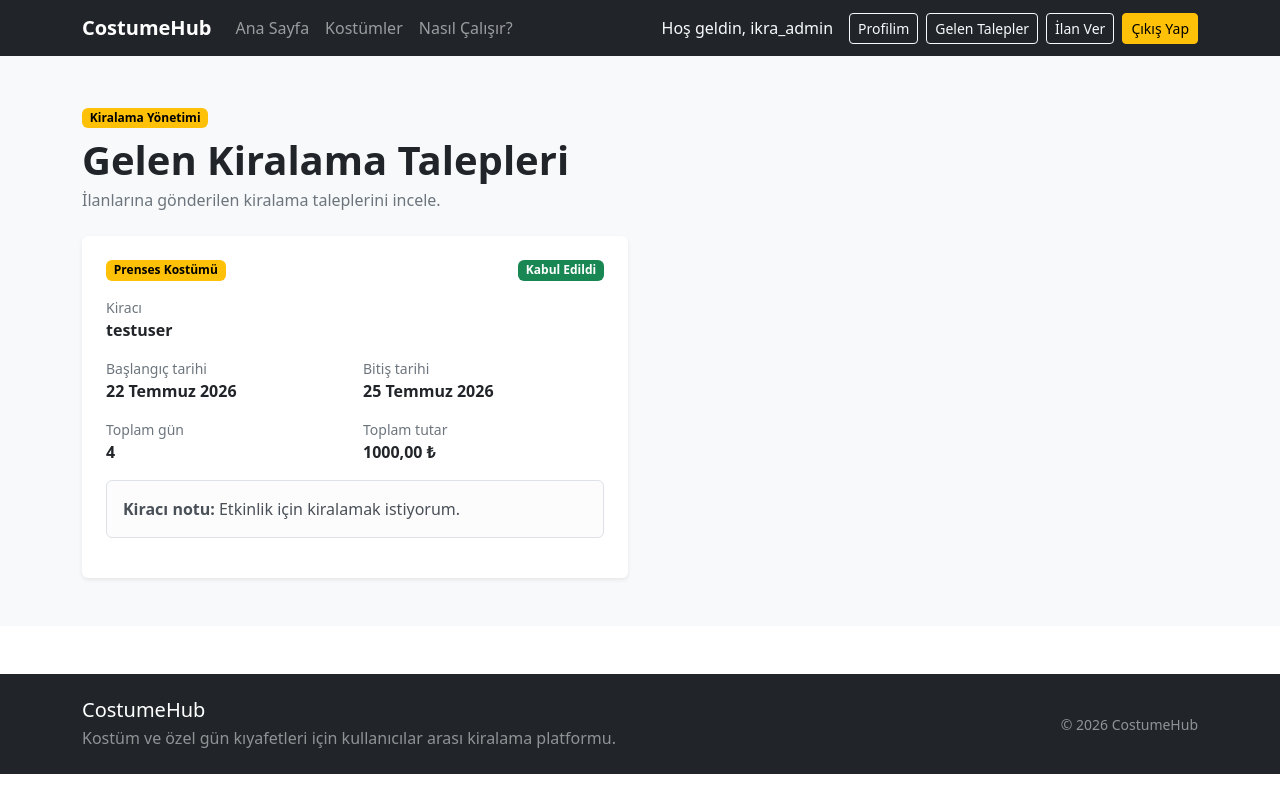
After one commit to ikrabaser/costumehub, a Django app: page /kiralamalar/gelen-talepler/ in a window 1280 px wide. The commit adds this page. Run offline with Django 5.2, Linux system fonts and the light colour scheme; a user stored in the database is signed in; data comes from the database, SQL or seed files in the repository; both versions use the stored data as it was after the commit.

Commit message:
Add rental request management for listing owners

```diff
--- a/rentals/urls.py
+++ b/rentals/urls.py
@@ -1,7 +1,6 @@
 from django.urls import path
 
 from . import views
-
 
 app_name = "rentals"
 
@@ -11,4 +10,22 @@ urlpatterns = [
         views.kiralama_talebi_olustur,
         name="kiralama_talebi_olustur",
     ),
+
+    path(
+        "gelen-talepler/",
+        views.gelen_kiralama_talepleri,
+        name="gelen_kiralama_talepleri",
+    ),
+
+    path(
+        "talep/<int:talep_id>/kabul-et/",
+        views.kiralama_talebi_kabul_et,
+        name="kiralama_talebi_kabul_et",
+    ),
+
+    path(
+        "talep/<int:talep_id>/reddet/",
+        views.kiralama_talebi_reddet,
+        name="kiralama_talebi_reddet",
+    ),
 ]
--- a/rentals/views.py
+++ b/rentals/views.py
@@ -7,6 +7,7 @@ from django.shortcuts import get_object_or_404, redirect, render
 from products.models import Ilan
 
 from .forms import KiralamaTalebiFormu
+from .models import KiralamaTalebi
 
 
 @login_required
@@ -21,12 +22,12 @@ def kiralama_talebi_olustur(request, ilan_id):
     if ilan.ilan_sahibi == request.user:
         messages.error(
             request,
-            "Kendi ilanınız için kiralama talebi oluşturamazsınız."
+            "Kendi ilanınız için kiralama talebi oluşturamazsınız.",
         )
 
         return redirect(
             "products:ilan_detay",
-            ilan_id=ilan.id
+            ilan_id=ilan.id,
         )
 
     if request.method == "POST":
@@ -53,12 +54,12 @@ def kiralama_talebi_olustur(request, ilan_id):
 
             messages.success(
                 request,
-                "Kiralama talebiniz başarıyla oluşturuldu."
+                "Kiralama talebiniz başarıyla oluşturuldu.",
             )
 
             return redirect(
                 "products:ilan_detay",
-                ilan_id=ilan.id
+                ilan_id=ilan.id,
             )
 
     else:
@@ -70,5 +71,85 @@ def kiralama_talebi_olustur(request, ilan_id):
         {
             "form": form,
             "ilan": ilan,
-        }
+        },
     )
+
+
+@login_required
+def gelen_kiralama_talepleri(request):
+    talepler = (
+        KiralamaTalebi.objects.filter(
+            ilan__ilan_sahibi=request.user,
+        )
+        .select_related(
+            "ilan",
+            "kiraci",
+        )
+        .order_by("-olusturulma_tarihi")
+    )
+
+    return render(
+        request,
+        "rentals/gelen_kiralama_talepleri.html",
+        {
+            "talepler": talepler,
+        },
+    )
+
+
+@login_required
+def kiralama_talebi_kabul_et(request, talep_id):
+    talep = get_object_or_404(
+        KiralamaTalebi,
+        id=talep_id,
+        ilan__ilan_sahibi=request.user,
+        durum="BEKLIYOR",
+    )
+
+    if request.method == "POST":
+        talep.durum = "KABUL_EDILDI"
+
+        talep.save(
+            update_fields=[
+                "durum",
+                "guncellenme_tarihi",
+            ]
+        )
+
+        messages.success(
+            request,
+            "Kiralama talebi kabul edildi.",
+        )
+
+    return redirect(
+        "rentals:gelen_kiralama_talepleri",
+    )
+
+
+@login_required
+def kiralama_talebi_reddet(request, talep_id):
+    talep = get_object_or_404(
+        KiralamaTalebi,
+        id=talep_id,
+        ilan__ilan_sahibi=request.user,
+        durum="BEKLIYOR",
+    )
+
+    if request.method == "POST":
+        talep.durum = "REDDEDILDI"
+
+        talep.save(
+            update_fields=[
+                "durum",
+                "guncellenme_tarihi",
+            ]
+        )
+
+        messages.success(
+            request,
+            "Kiralama talebi reddedildi.",
+        )
+
+    return redirect(
+        "rentals:gelen_kiralama_talepleri",
+    )
--- a/templates/partials/navbar.html
+++ b/templates/partials/navbar.html
@@ -60,6 +60,12 @@
 >
     Profilim
 </a>
+<a
+    href="{% url 'rentals:gelen_kiralama_talepleri' %}"
+    class="btn btn-outline-light btn-sm"
+>
+    Gelen Talepler
+</a>
 
                     <a
     href="{% url 'products:ilan_olustur' %}"
--- /dev/null
+++ b/templates/rentals/gelen_kiralama_talepleri.html
@@ -0,0 +1,194 @@
+{% extends "base.html" %}
+
+{% block title %}
+    Gelen Kiralama Talepleri | CostumeHub
+{% endblock %}
+
+{% block content %}
+
+<section class="py-5 bg-light">
+    <div class="container">
+
+        <div class="mb-4">
+            <span class="badge text-bg-warning mb-2">
+                Kiralama Yönetimi
+            </span>
+
+            <h1 class="fw-bold mb-1">
+                Gelen Kiralama Talepleri
+            </h1>
+
+            <p class="text-secondary mb-0">
+                İlanlarına gönderilen kiralama taleplerini incele.
+            </p>
+        </div>
+
+        {% if talepler %}
+
+            <div class="row g-4">
+
+                {% for talep in talepler %}
+
+                    <div class="col-lg-6">
+
+                        <div class="card h-100 border-0 shadow-sm">
+                            <div class="card-body p-4">
+
+                                <div class="d-flex justify-content-between align-items-start mb-3">
+
+                                    <span class="badge text-bg-warning">
+                                        {{ talep.ilan.baslik }}
+                                    </span>
+
+                                    {% if talep.durum == "BEKLIYOR" %}
+                                        <span class="badge text-bg-secondary">
+                                            Bekliyor
+                                        </span>
+                                    {% elif talep.durum == "KABUL_EDILDI" %}
+                                        <span class="badge text-bg-success">
+                                            Kabul Edildi
+                                        </span>
+                                    {% elif talep.durum == "REDDEDILDI" %}
+                                        <span class="badge text-bg-danger">
+                                            Reddedildi
+                                        </span>
+                                    {% else %}
+                                        <span class="badge text-bg-light">
+                                            {{ talep.get_durum_display }}
+                                        </span>
+                                    {% endif %}
+
+                                </div>
+
+                                <div class="mb-3">
+                                    <div class="small text-secondary">
+                                        Kiracı
+                                    </div>
+
+                                    <div class="fw-semibold">
+                                        {{ talep.kiraci.username }}
+                                    </div>
+                                </div>
+
+                                <div class="row g-3 mb-3">
+
+                                    <div class="col-sm-6">
+                                        <div class="small text-secondary">
+                                            Başlangıç tarihi
+                                        </div>
+
+                                        <div class="fw-semibold">
+                                            {{ talep.baslangic_tarihi }}
+                                        </div>
+                                    </div>
+
+                                    <div class="col-sm-6">
+                                        <div class="small text-secondary">
+                                            Bitiş tarihi
+                                        </div>
+
+                                        <div class="fw-semibold">
+                                            {{ talep.bitis_tarihi }}
+                                        </div>
+                                    </div>
+
+                                    <div class="col-sm-6">
+                                        <div class="small text-secondary">
+                                            Toplam gün
+                                        </div>
+
+                                        <div class="fw-semibold">
+                                            {{ talep.toplam_gun }}
+                                        </div>
+                                    </div>
+
+                                    <div class="col-sm-6">
+                                        <div class="small text-secondary">
+                                            Toplam tutar
+                                        </div>
+
+                                        <div class="fw-bold">
+                                            {{ talep.toplam_tutar }} ₺
+                                        </div>
+                                    </div>
+
+                                </div>
+
+                                {% if talep.not_metni %}
+                                    <div class="alert alert-light border">
+                                        <strong>Kiracı notu:</strong>
+                                        {{ talep.not_metni }}
+                                    </div>
+                                {% endif %}
+
+                                {% if talep.durum == "BEKLIYOR" %}
+
+                                    <div class="d-flex gap-2 mt-4">
+
+                                        <form
+                                            method="POST"
+                                            action="{% url 'rentals:kiralama_talebi_kabul_et' talep.id %}"
+                                        >
+                                            {% csrf_token %}
+
+                                            <button
+                                                type="submit"
+                                                class="btn btn-success"
+                                            >
+                                                Kabul Et
+                                            </button>
+                                        </form>
+
+                                        <form
+                                            method="POST"
+                                            action="{% url 'rentals:kiralama_talebi_reddet' talep.id %}"
+                                        >
+                                            {% csrf_token %}
+
+                                            <button
+                                                type="submit"
+                                                class="btn btn-outline-danger"
+                                            >
+                                                Reddet
+                                            </button>
+                                        </form>
+
+                                    </div>
+
+                                {% endif %}
+
+                            </div>
+                        </div>
+
+                    </div>
+
+                {% endfor %}
+
+            </div>
+
+        {% else %}
+
+            <div class="card border-0 shadow-sm">
+                <div class="card-body text-center py-5">
+
+                    <div class="display-5 mb-3">
+                        📩
+                    </div>
+
+                    <h2 class="h4 fw-bold">
+                        Henüz gelen talep yok
+                    </h2>
+
+                    <p class="text-secondary mb-0">
+                        İlanlarına gönderilen talepler burada görünecek.
+                    </p>
+
+                </div>
+            </div>
+
+        {% endif %}
+
+    </div>
+</section>
+
+{% endblock %}
```
Also changed, not shown: db.sqlite3.
